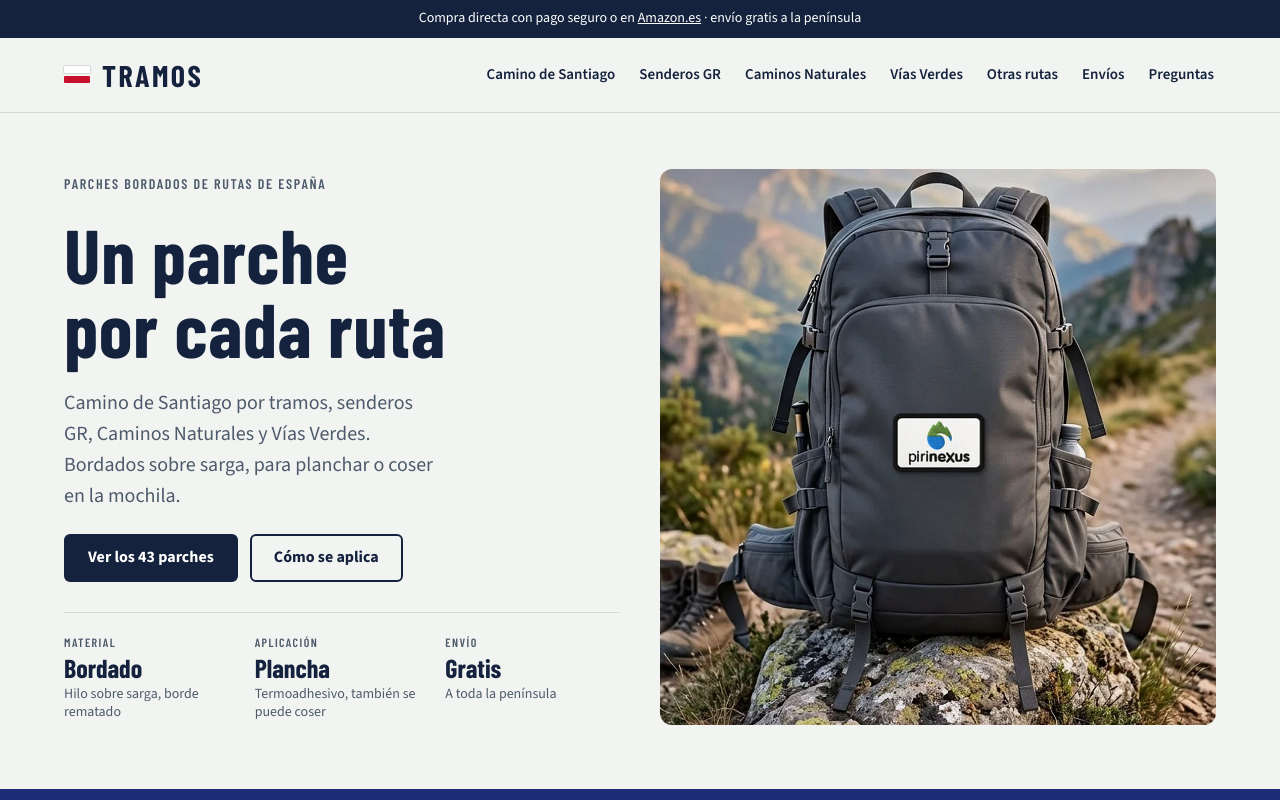
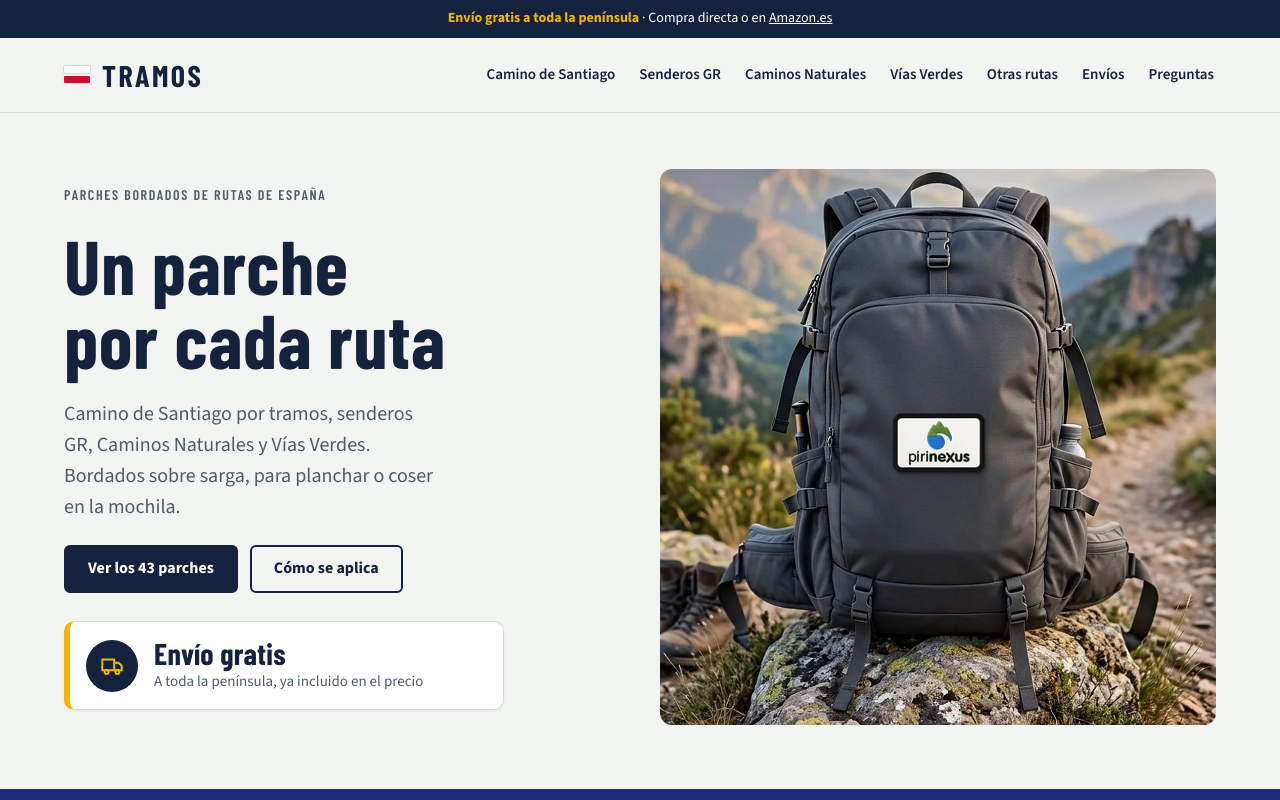
Before and after one commit to naoisegolden/tramos, a plain HTML site: page index.html in a window 1280 px wide. Shown: the top 800 px of the page. Drawn offline with Linux system fonts and the light colour scheme.

Commit message:
Envío gratis destacado en la barra superior y en las portadas
- Barra superior: "Envío gratis a toda la península" resaltado
- Portada y colecciones: un único bloque de envío gratis en lugar de los tres datos

Co-Authored-By: Claude Opus 5.5 <noreply@anthropic.com>
Claude-Session: https://claude.ai/code/session_01BQwnM23iNvhYopwWWZgZ4c

```diff
--- a/assets/css/style.css
+++ b/assets/css/style.css
@@ -124,3 +124,11 @@ a:focus-visible,button:focus-visible{outline:3px solid var(--shell);outline-offs
 .dform label{display:flex;flex-direction:column;gap:6px;font-weight:600}
 .dform input{font:inherit;padding:10px 12px;border:1.5px solid var(--line);border-radius:6px;background:#fff}
 .dform .note{font-size:14px;color:var(--muted)}
+
+/* Envío gratis destacado */
+.topbar b{color:var(--shell);font-weight:700}
+.ship{display:flex;align-items:center;gap:16px;margin-top:6px;padding:16px 22px 16px 16px;max-width:440px;background:var(--card);border:1px solid var(--line);border-left:6px solid var(--shell);border-radius:10px;box-shadow:0 1px 2px rgba(20,34,61,.06)}
+.ship-ico{flex:none;display:grid;place-items:center;width:52px;height:52px;border-radius:50%;background:var(--ink);color:var(--shell)}
+.ship p{margin:0;display:flex;flex-direction:column;gap:2px}
+.ship b{font-family:var(--display);font-weight:700;font-size:30px;line-height:1;letter-spacing:.01em}
+.ship p span{font-size:15px;color:var(--muted)}
--- a/index.html
+++ b/index.html
@@ -10,7 +10,7 @@
 <link rel="stylesheet" href="assets/css/style.css">
 </head>
 <body>
-<div class="topbar">Compra directa con pago seguro o en <a href="https://www.amazon.es/">Amazon.es</a> · envío gratis a la península</div>
+<div class="topbar"><b>Envío gratis a toda la península</b> · Compra directa o en <a href="https://www.amazon.es/">Amazon.es</a></div>
 <header class="site-header"><div class="wrap">
   <a class="logo" href="index.html"><span class="stripe" aria-hidden="true"><span class="w"></span><span class="r"></span></span><b>TRAMOS</b></a>
   <nav class="nav" aria-label="Principal">
@@ -30,11 +30,7 @@
     <h1 class="h-xl">Un parche por cada ruta</h1>
     <p class="lead">Camino de Santiago por tramos, senderos GR, Caminos Naturales y Vías Verdes. Bordados sobre sarga, para planchar o coser en la mochila.</p>
     <div class="row"><a class="btn btn-solid" href="#parches">Ver los 43 parches</a><a class="btn btn-ghost" href="#como">Cómo se aplica</a></div>
-    <dl class="facts">
-      <div><dt class="eyebrow">Material</dt><dd>Bordado<small>Hilo sobre sarga, borde rematado</small></dd></div>
-      <div><dt class="eyebrow">Aplicación</dt><dd>Plancha<small>Termoadhesivo, también se puede coser</small></dd></div>
-      <div><dt class="eyebrow">Envío</dt><dd>Gratis<small>A toda la península</small></dd></div>
-    </dl>
+    <div class="ship"><span class="ship-ico" aria-hidden="true"><svg viewBox="0 0 24 24" width="26" height="26" fill="none" stroke="currentColor" stroke-width="1.8" stroke-linecap="round" stroke-linejoin="round"><path d="M3 6h11v10H3z"/><path d="M14 9h4l3 3v4h-7"/><circle cx="7" cy="17.5" r="1.8"/><circle cx="17" cy="17.5" r="1.8"/></svg></span><p><b>Envío gratis</b><span>A toda la península, ya incluido en el precio</span></p></div>
   </div>
   <img src="assets/img/hero-pirinexus.jpg" alt="Mochila en un sendero de montaña con el parche de Pirinexus" width="1100" height="1100">
 </section>
```
Also changed, not shown: aviso-legal.html (+1 -1 lines), camino-de-santiago.html (+2 -1 lines), caminos-naturales.html (+2 -1 lines), desistimiento.html (+1 -1 lines), otras-rutas.html (+2 -1 lines), privacidad.html (+1 -1 lines), senderos-gr.html (+2 -1 lines), vias-verdes.html (+2 -1 lines).
